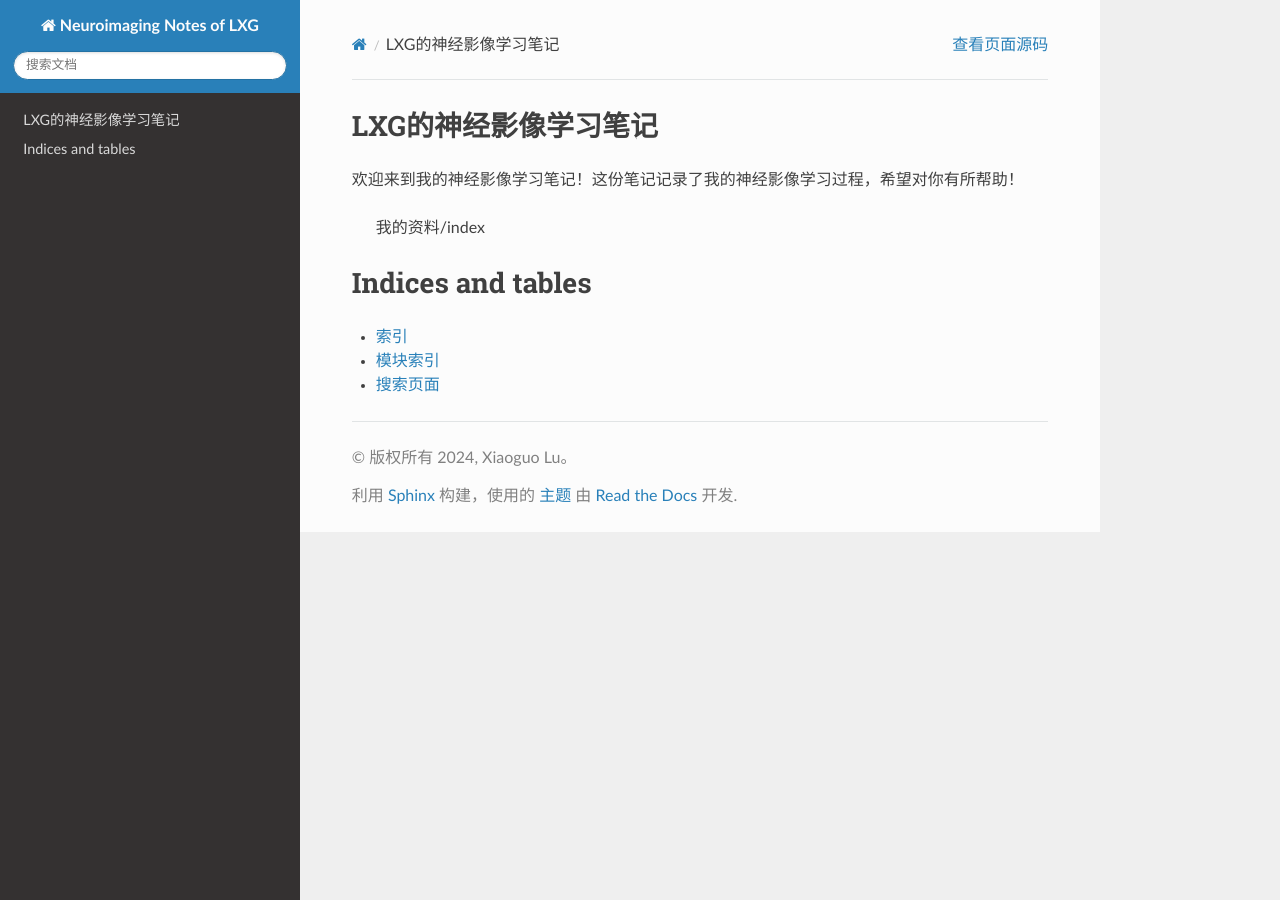
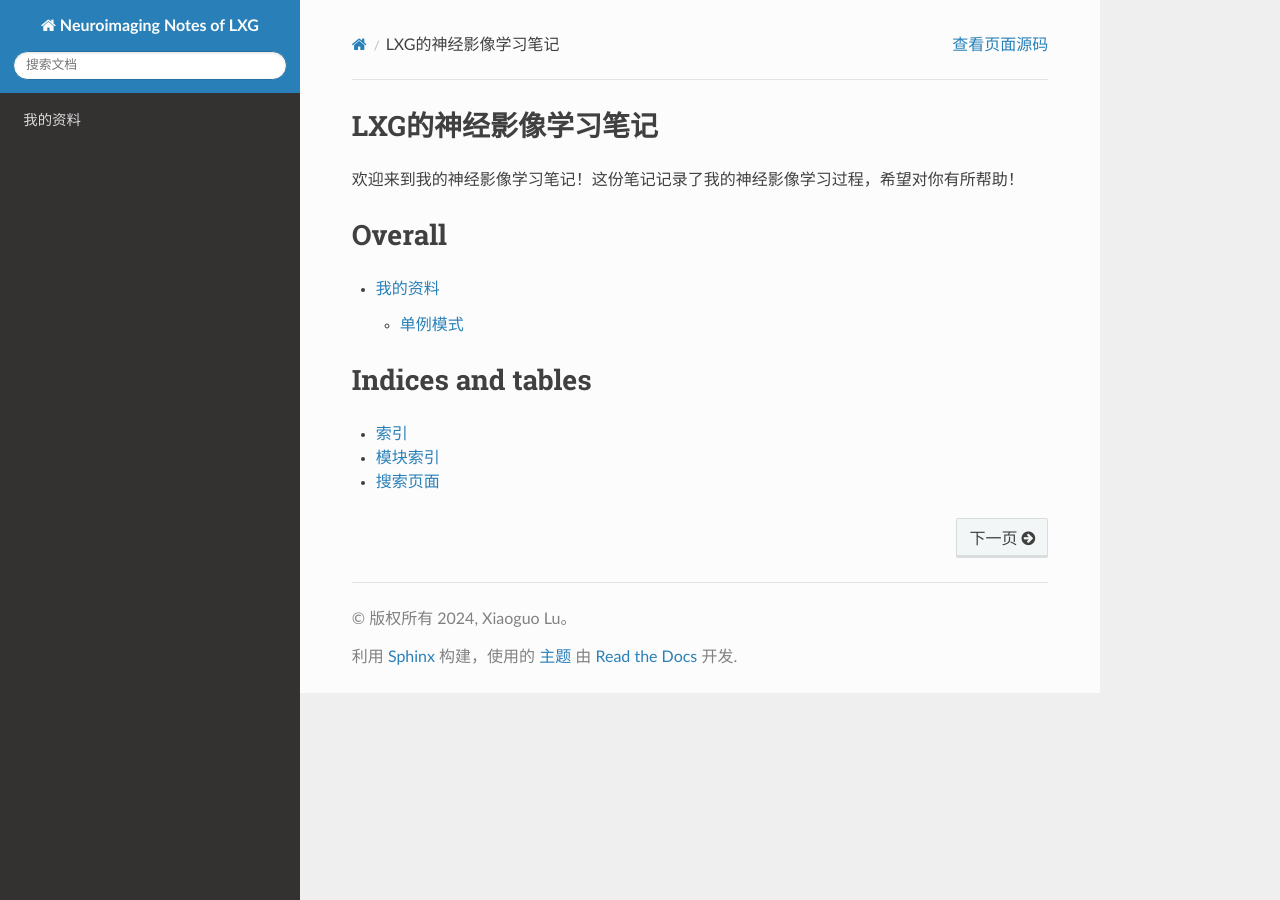
Before and after one commit to LuuuXG/Neuroimaging-Notes-of-LXG, a Sphinx documentation site: the page built from source/index.rst, in a window 1280 px wide. Built offline with Sphinx 7.4.7 and the Read the Docs theme 2.0.0, drawn with Linux system fonts in a browser that asks for light colours.

Commit message:
add notes

```diff
--- a/source/index.rst
+++ b/source/index.rst
@@ -12,6 +12,12 @@ LXG的神经影像学习笔记
 
 欢迎来到我的神经影像学习笔记！这份笔记记录了我的神经影像学习过程，希望对你有所帮助！
 
+Overall
+========
+
+.. toctree::
+   :maxdepth: 2
+
    我的资料/index
 
 Indices and tables
```
